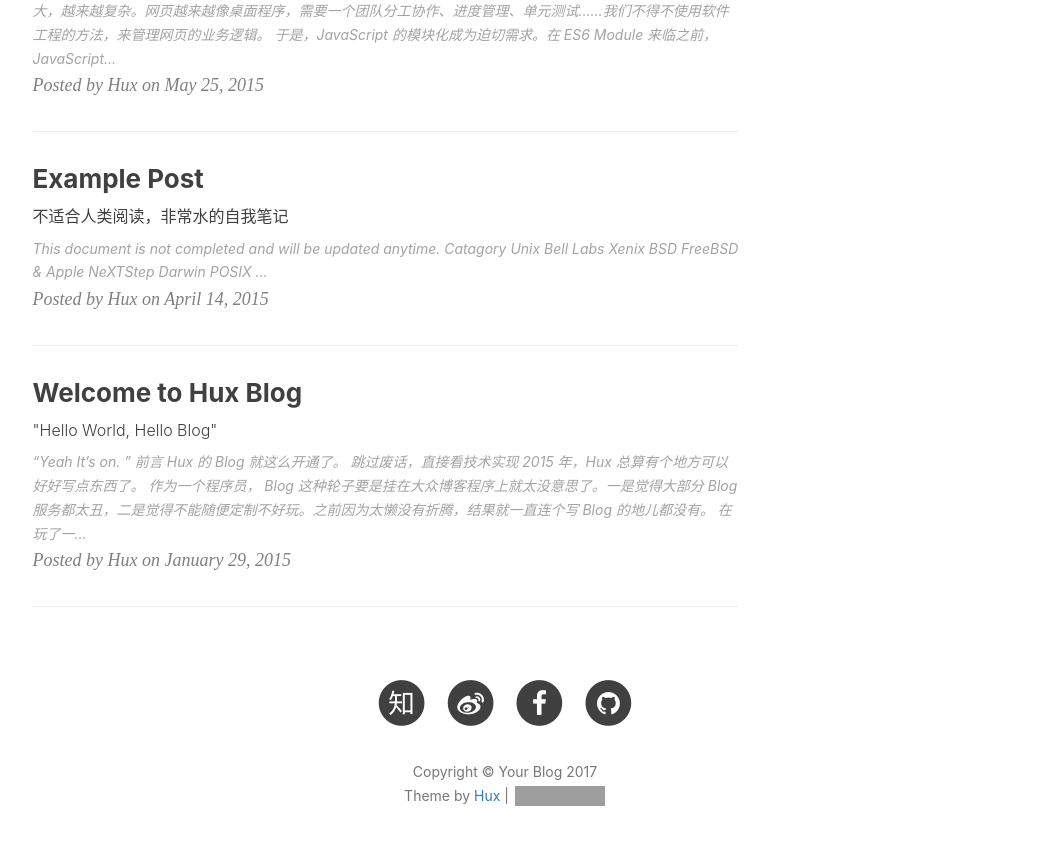
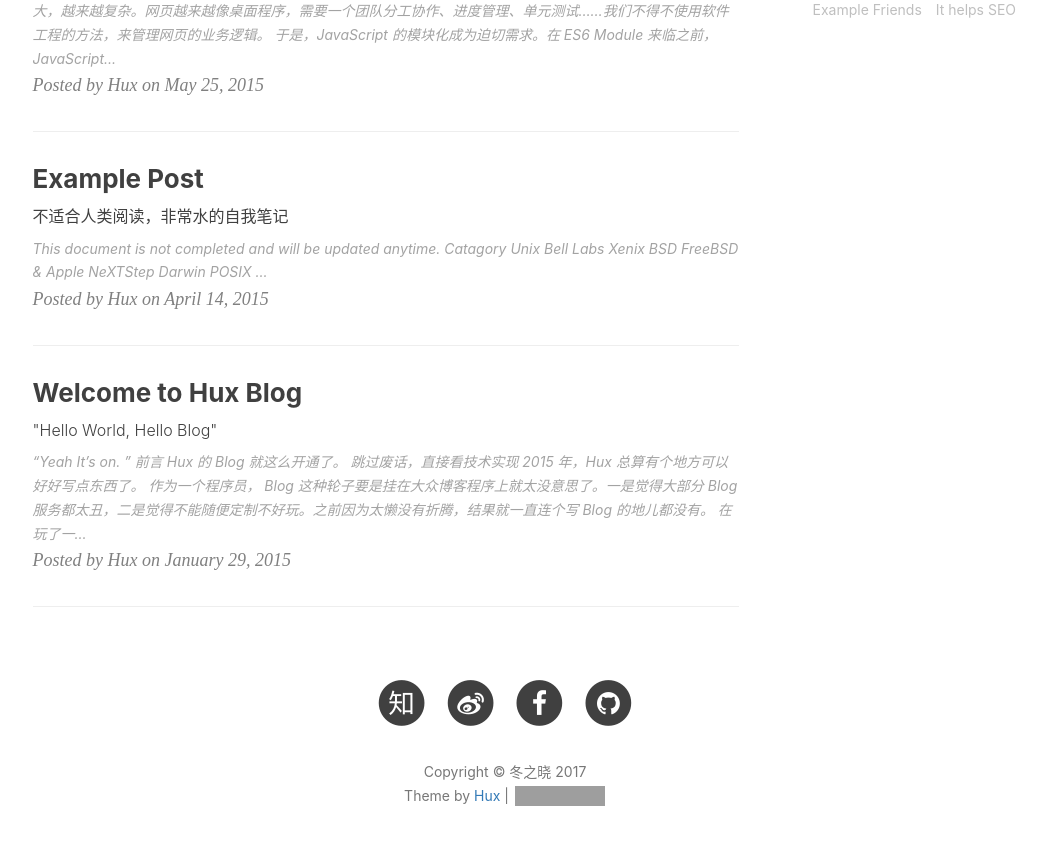
Before and after one commit to Dongzhixiao/Dongzhixiao.github.io, a Jekyll site: the page built from index.html, in a window 1280 px wide and 900 px high, scrolled down 1090 px. Shown: the top 845 px of the window, without its empty margins (135-1181 px from the left). Built offline with Jekyll 4.4.1, drawn with Linux system fonts in a browser that asks for light colours; nearby versions of some CDN libraries; the list of posts is cut into pages by our own code; comment, search, counter and statistics services are not loaded; some of the changed text lies outside the part shown; grey boxes are pictures that could not be loaded.

Commit message:
modify the pic

```diff
--- a/_config.yml
+++ b/_config.yml
@@ -1,5 +1,5 @@
 # Site settings
-title: Your Blog
+title: 冬之晓
 SEOTitle: 你的博客 | Your Blog
 header-img: img/home-bg.jpg
 email: huxpro@gmail.com
@@ -14,7 +14,7 @@
 RSS: false
 weibo_username:     huxpro
 zhihu_username:     huxpro
-github_username:    huxpro
+github_username:    https://github.com/Dongzhixiao
 #twitter_username:  huxpro
 facebook_username:  huxpro
 
@@ -69,7 +69,7 @@
 # Sidebar settings
 sidebar: true                           # whether or not using Sidebar.
 sidebar-about-description: "写写代码，做做设计，看看产品。世界那么大，多玩玩看看。"
-sidebar-avatar: /img/avatar-hux.jpg      # use absolute URL, seeing it's used in both `/` and `/about/`
+sidebar-avatar: /img/xiaodong.jpg      # use absolute URL, seeing it's used in both `/` and `/about/`
 
 
 
```
Also changed, not shown: img/xiaodong.jpg (added).
